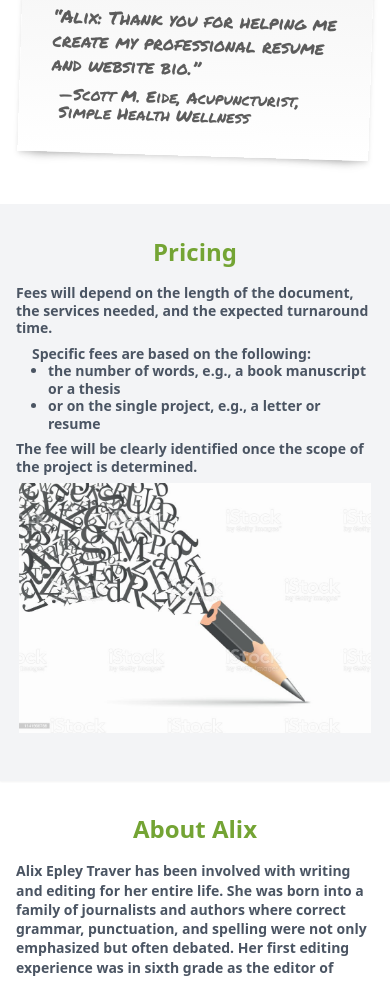
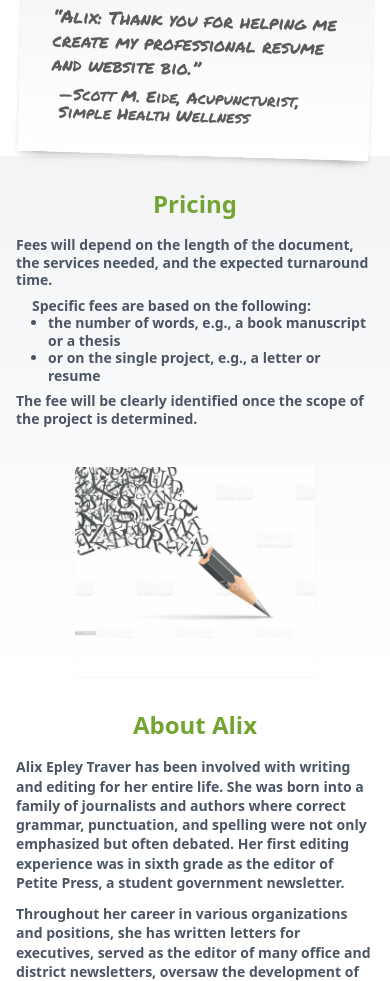
Before and after one commit to mepley/write-right, a website: page index.html in a window 390 px wide. Shown: the part 3639-4620 px from the top of the page. Drawn offline with nearby package versions, Linux system fonts and the light colour scheme.

Commit message:
add gradient to image

```diff
--- a/index.html
+++ b/index.html
@@ -302,7 +302,7 @@
     </section>
 
     <section id='pricing'
-      class='w-full py-12 mt-12 bg-gray-100 lg:bg-gray-50 shadow-sm px-4 lg:px-0 flex flex-col font-semibold lg:font-semibold text-gray-600 lg:text-gray-700 leading-snug text-base lg:text-base'>
+      class='w-full pt-12 mb-4 lg:py-12 bg-gray-100 from-white bg-gradient-to-t px-4 lg:px-0 flex flex-col font-semibold lg:font-semibold text-gray-600 lg:text-gray-700 leading-snug text-base lg:text-base'>
 
       <div class="flex flex-row items-center justify-center lg:space-x-12 mx-auto">
         <img class="hidden lg:block opacity-80" style="height: 250px; object-fit: contain;" src="public/images/pencil.jpg" alt="Businessman turns over two wooden blocks to change the word 'Unedited' to 'Edited'.">
@@ -324,7 +324,7 @@
         </div>
       </div>
 
-      <img class="block lg:hidden opacity-80 mt-2 mx-auto" style="height: 250px; object-fit: contain;" src="public/images/pencil.jpg" alt="Businessman turns over two wooden blocks to change the word 'Unedited' to 'Edited'.">
+      <img class="block lg:hidden w-60 lg:bg-gray-50 shadow-sm opacity-80 lg:mt-2 mx-auto" style="height: 250px; object-fit: contain;" src="public/images/pencil.jpg" alt="Businessman turns over two wooden blocks to change the word 'Unedited' to 'Edited'.">
     </section>
 
     <section id='bio' class='mt-12 px-4 lg:px-0'>
```
